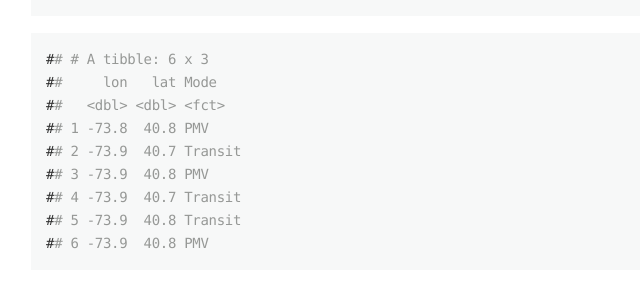
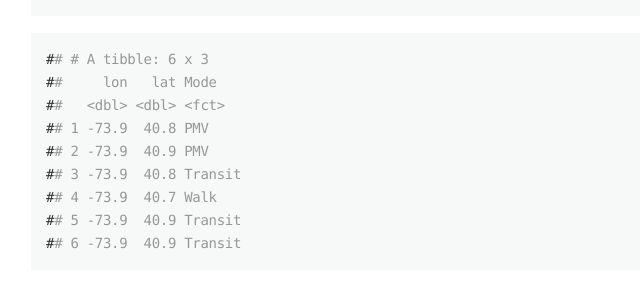
Before and after one commit to sean-connelly/sean-connelly.github.io, a plain HTML site: page 2018/07/04/census-mapping-rmd/index.html in a window 1280 px wide. Shown: the part 5222-5515 px from the top of the page, 234-874 px from the left. Drawn offline with nearby package versions, Linux system fonts and the light colour scheme.

Commit message:
update for st package

```diff
--- a/2018/07/04/census-mapping-rmd/index.html
+++ b/2018/07/04/census-mapping-rmd/index.html
@@ -396,12 +396,12 @@ head(ny14_dots)</code></pre>
 <pre><code>## # A tibble: 6 x 3
 ##     lon   lat Mode
 ##   &lt;dbl&gt; &lt;dbl&gt; &lt;fct&gt;
-## 1 -73.8  40.8 PMV
-## 2 -73.9  40.7 Transit
-## 3 -73.9  40.8 PMV
-## 4 -73.9  40.7 Transit
-## 5 -73.9  40.8 Transit
-## 6 -73.9  40.8 PMV</code></pre>
+## 1 -73.9  40.8 PMV
+## 2 -73.9  40.9 PMV
+## 3 -73.9  40.8 Transit
+## 4 -73.9  40.7 Walk
+## 5 -73.9  40.9 Transit
+## 6 -73.9  40.9 Transit</code></pre>
 <p>
 <p>Armed with the dots data frame, we can now plot our map:</p>
 <pre class="r"><code>#=============
```
